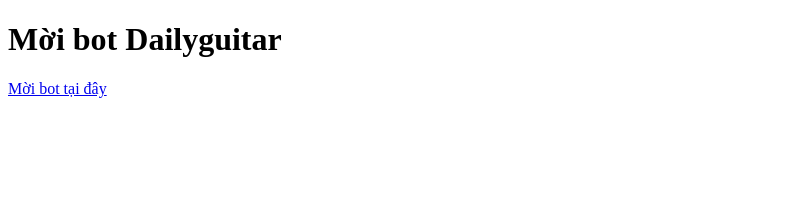
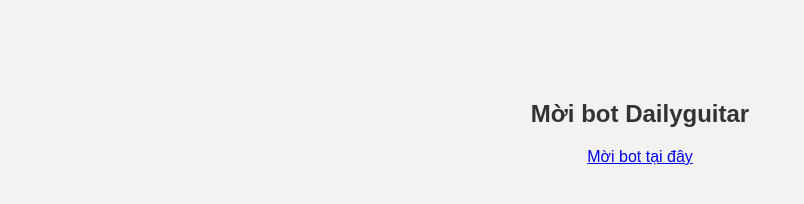
Before and after one commit to Dongdarealest/Dailyguitar, a plain HTML site: page index.html in a window 1280 px wide. Shown: the whole page, without its empty margins (0-804 px from the left). Drawn offline with Linux system fonts and the light colour scheme.

Commit message:
Update index.html

```diff
--- a/index.html
+++ b/index.html
@@ -1,9 +1,7 @@
 <!DOCTYPE html>
 <html>
 <head>
-    <link rel="stylesheet" href="styles.css"><!DOCTYPE html>
-<html>
-<head>
+    <link rel="stylesheet" href="style.css">
     <title>BOT DAILYGUITAR</title>
 </head>
 <body>
```
